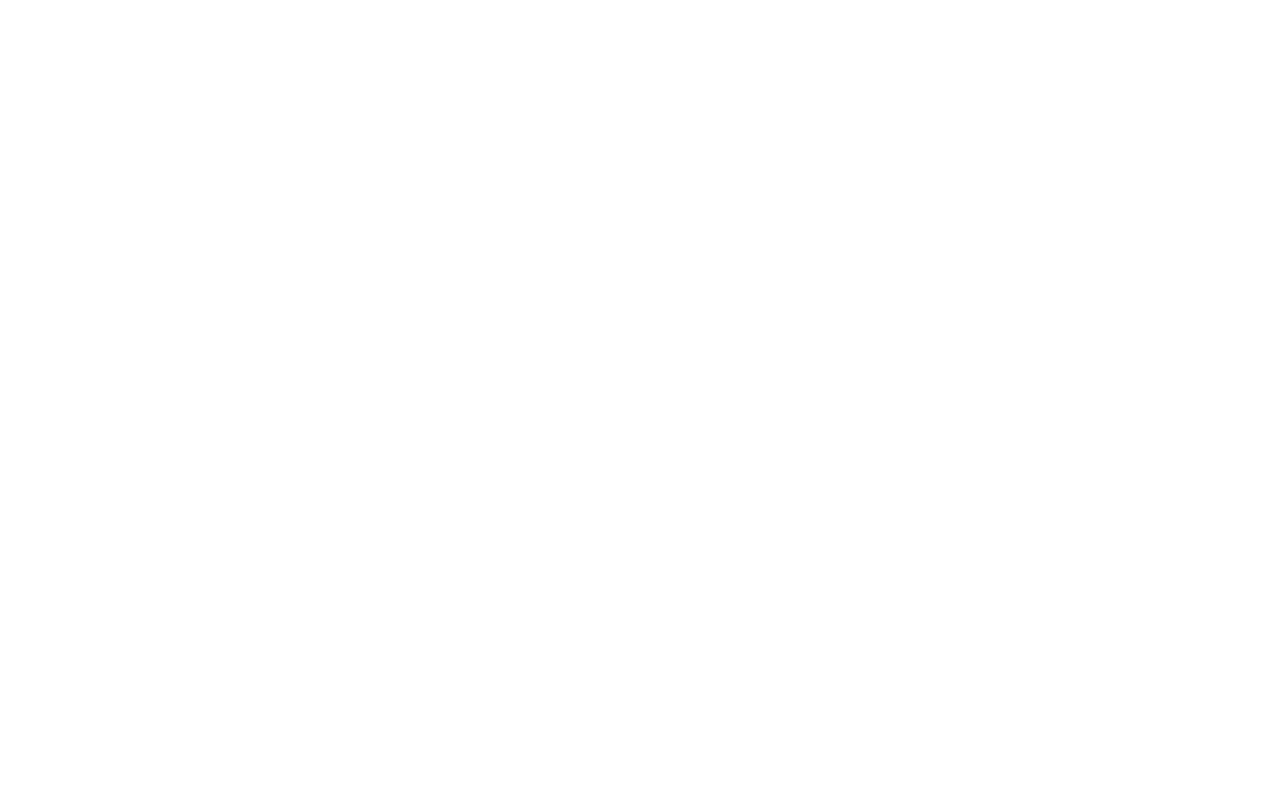
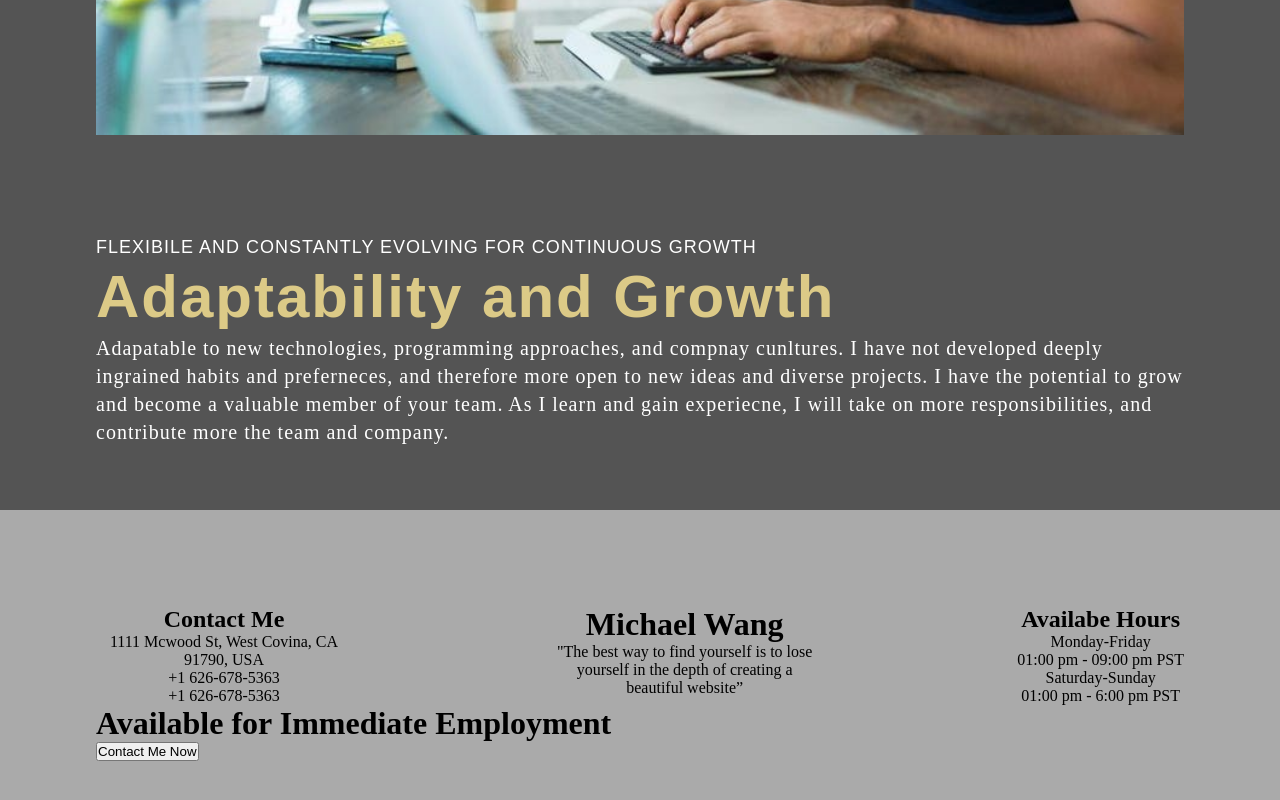
Before and after one commit to michaelwang07/michael_wang_portfolio, a React (Vite) app: page / in a window 1280 px wide. Shown: the part 2647-3447 px from the top of the page. Before the commit the page ends 2363 px from the top, so only its background shows below. Built offline with nearby package versions, Linux system fonts and the light colour scheme.

Commit message:
footer added

```diff
--- a/src/App.jsx
+++ b/src/App.jsx
@@ -1,4 +1,5 @@
 import './App.css'
+import Footer from './components/Footer/footer'
 import Enthusiasm from './components/enthusiasm/enthusiasm'
 import Intro from './components/intro/Intro'
 import Navbar from './components/navbar/navbar'
@@ -11,6 +12,7 @@
       <Intro />
       <Websites />
       <Enthusiasm />
+      <Footer />
     </div>
   )
 }
--- /dev/null
+++ b/src/components/Footer/footer.css
@@ -0,0 +1,14 @@
+.app__footer {
+  background-color: var(--color-lightgray);
+  padding: 6rem 6rem;
+}
+
+.app__footer-top {
+  display: flex;
+  justify-content: space-between;
+  text-align: center;
+}
+
+.app__footer-top div {
+  max-width: 20vw;
+}
--- /dev/null
+++ b/src/components/Footer/footer.jsx
@@ -0,0 +1,37 @@
+import React from 'react'
+import './footer.css'
+
+const Footer = () => {
+  return (
+    <div className='app__footer'>
+      <div className='app__footer-top'>
+        <div className='app__footer-info_contact'>
+          <h2>Contact Me</h2>
+          <p>1111 Mcwood St, West Covina, CA 91790, USA</p>
+          <p>+1 626-678-5363</p>
+          <p>+1 626-678-5363</p>
+        </div>
+        <div className='app__footer-info_name'>
+          <h1>Michael Wang</h1>
+          <p>"The best way to find yourself is to lose yourself in the depth of creating a beautiful website”</p>
+        </div>
+        <div>
+          <h2>Availabe Hours</h2>
+          <p>Monday-Friday</p>
+          <p>01:00 pm - 09:00 pm PST</p>
+          <p>Saturday-Sunday</p>
+          <p>01:00 pm - 6:00 pm PST</p>
+        </div>
+      </div>
+      <div className='app__footer-bottom'>
+        <h1>Available for Immediate Employment</h1>
+        <button type='button'>Contact Me Now</button>
+        <div className='app__footer-bottom_socialmedia'>
+
+        </div>
+      </div>
+    </div>
+  )
+}
+
+export default Footer
--- a/src/components/enthusiasm/enthusiasm.css
+++ b/src/components/enthusiasm/enthusiasm.css
@@ -1,9 +1,21 @@
 .app__enthusiam {
   background-color: var(--color-gray);
+  display: flex;
+  flex-direction: column;
+  gap: 6rem;
 }
 
-.app__enthusiam-description {
+.app__enthusiam-description,
+.app__enthusiam-adaptablility {
   display: flex;
   flex-direction: column;
   gap: 1rem;
 }
+
+.app__enthusiam-image {
+  min-width: 80vw;
+}
+
+.app__enthusiam-image img{
+  width: 100%;
+}
--- a/src/components/enthusiasm/enthusiasm.jsx
+++ b/src/components/enthusiasm/enthusiasm.jsx
@@ -1,5 +1,6 @@
 import React from 'react'
 import './enthusiasm.css'
+import enthusiasm from '../../assets/coding_portfolio.jpg'
 
 const Enthusiasm = () => {
   return (
@@ -11,6 +12,18 @@
         I am passionate about coding and building things that are visually appealing and functional and am eager to learn and improve my skills. I am also open to feedback, suggestions, and training, and receptive to mentorship and coaching from their senior colleagues. My growth mindset and positive energy will have a positive impact on team morale.
         </p>
       </div>
+      <div className='app__enthusiam-image'>
+        <img src={enthusiasm} alt="hard working programmer" />
+      </div>
+      <div className='app__enthusiam-adaptablility'>
+        <div className='app__enthusiam-adaptablility_description'>
+          <h4 className='content-1'>Flexibile and constantly evolving for continuous growth</h4>
+          <h1 className='header-2'>Adaptability and Growth</h1>
+          <p className='paragraph-1'>
+          Adapatable to new technologies, programming approaches, and compnay cunltures. I have not developed deeply ingrained habits and preferneces, and therefore more open to new ideas and diverse projects. I have the potential to grow and become a valuable member of your team. As I learn and gain experiecne, I will take on more responsibilities, and contribute more the team and company.
+          </p>
+        </div>
+      </div>
     </div>
   )
 }
```
